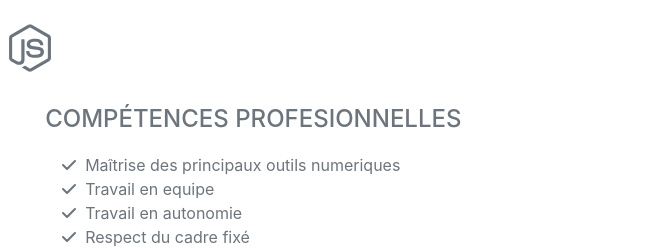
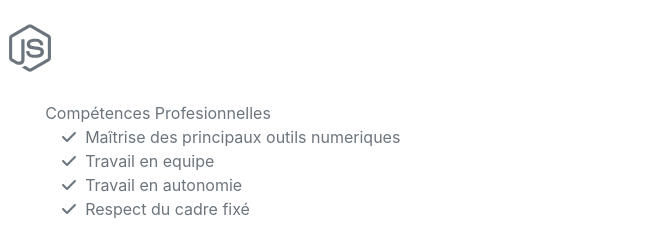
Before and after one commit to Phunder-off/Mon-Cv, a plain HTML site: page index.html in a window 1280 px wide. Shown: the part 3076-3324 px from the top of the page, 635-1280 px from the left. Drawn offline with nearby package versions, Linux system fonts and the light colour scheme; a web font is replaced by a local one.

Commit message:
Update index.html

```diff
--- a/index.html
+++ b/index.html
@@ -202,7 +202,7 @@
 						</div>
 
 						<div class="ms-5">
-							<div class="subheading mb-3">Compétences Profesionnelles</div>
+							<div>Compétences Profesionnelles</div>
 							<ul class="fa-ul mb-0">
 								<li>
 									<span class="fa-li"><i class="fas fa-check"></i></span>
```
